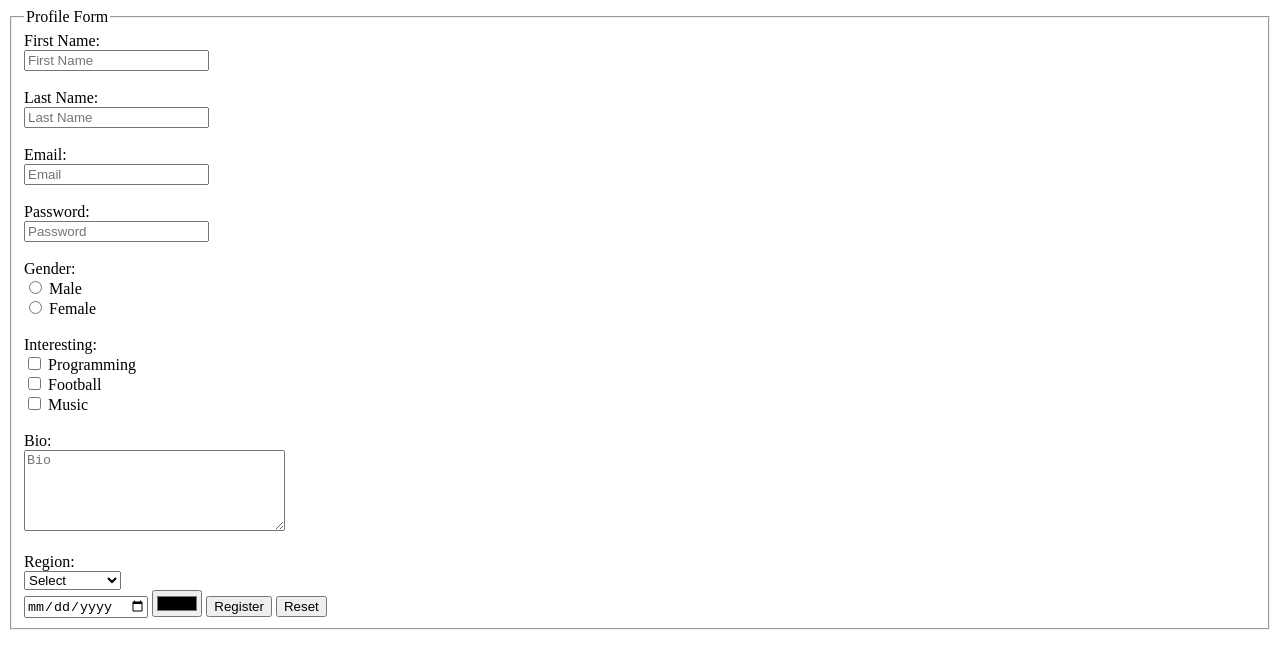
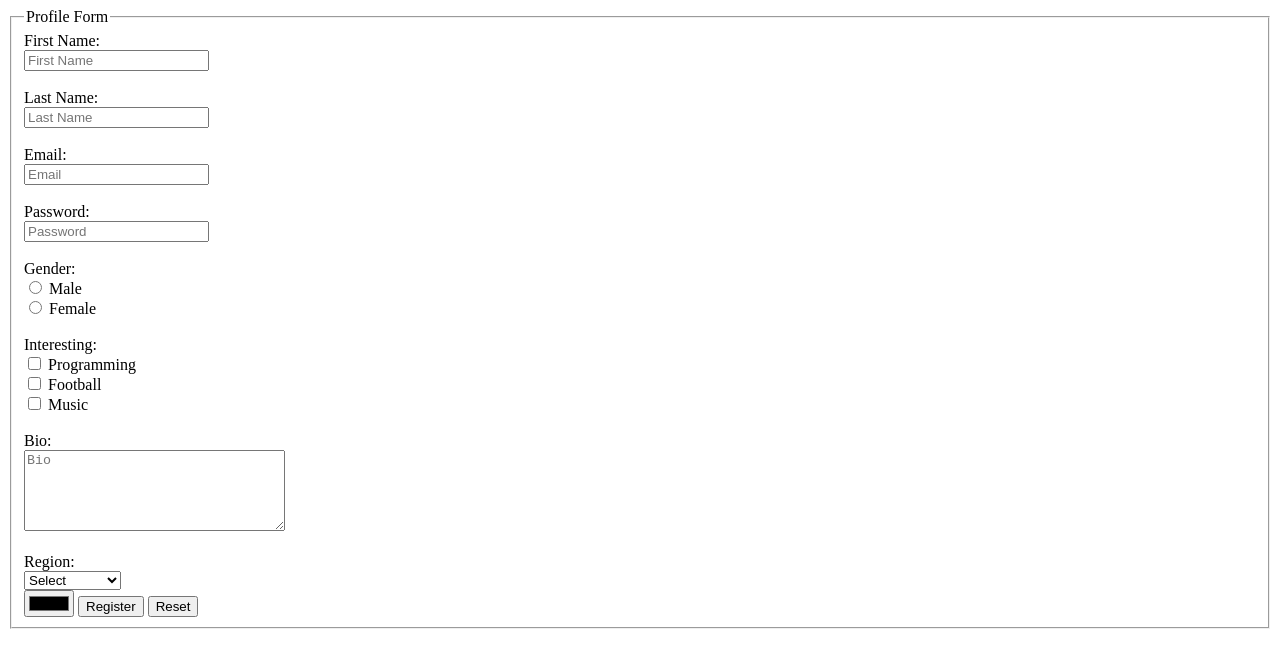
Before and after one commit to mohammed-naji/fwd8-part2, a plain HTML site: page lec5/index.html in a window 1280 px wide. Drawn offline with Linux system fonts and the light colour scheme.

Commit message:
change in code

```diff
--- a/lec5/index.html
+++ b/lec5/index.html
@@ -58,7 +58,7 @@
                     <option>Shujaiaa</option>
                 </select>
             </div>
-            <input type="date">
+            <!-- <input type="date"> -->
             <input type="color">
             <button>Register</button>
             <input type="reset" />
```
